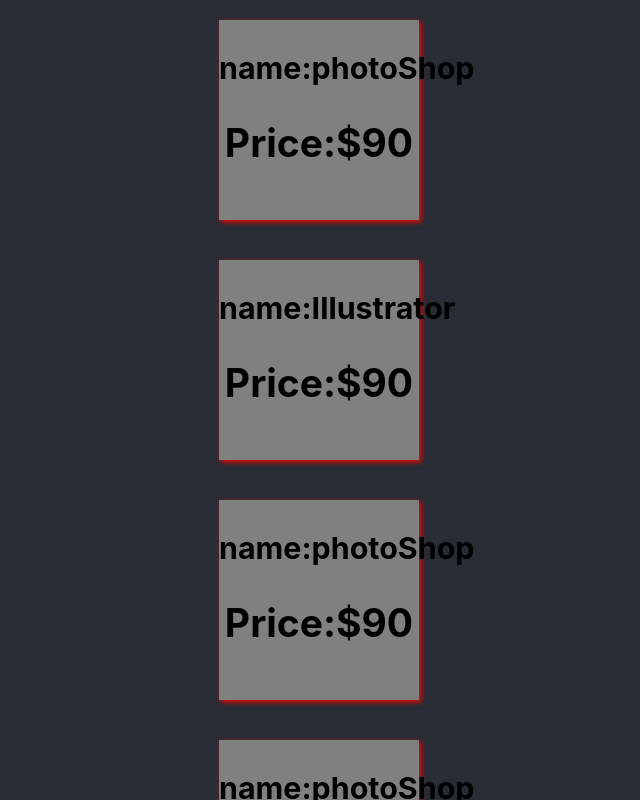
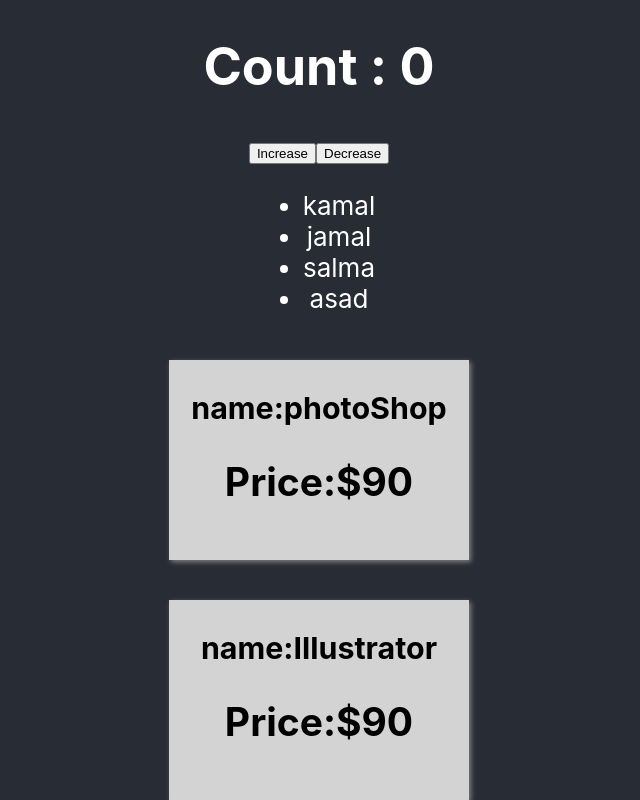
Before and after one commit to tania-developer/react-core-concenpt, a React (Create React App) app: page / in a window 1280 px wide. Shown: the top 800 px of the page, without its empty margins (321-961 px from the left). Built offline with nearby package versions, Linux system fonts and the light colour scheme.

Commit message:
handler increase and decrease

```diff
--- a/src/App.js
+++ b/src/App.js
@@ -1,8 +1,10 @@
 import logo from './logo.svg';
 import './App.css';
 import { getByPlaceholderText } from '@testing-library/react';
+import { useState } from 'react';
 
 function App() {
+  const friends = ['kamal','jamal','salma','asad']
   const products = [
     {name:'photoShop', price:'$90'},
     {name:'Illustrator', price:'$90'},
@@ -13,28 +15,41 @@
   return (
     <div className="App">
       <header className="App-header">
+        <Counter></Counter>
+        <ul>
+          {
+            friends.map(fname => <li>{fname}</li>)
+          }
+        </ul>
         {
           products.map(pd => <Product prod={pd}></Product>)
         }
-        {/* <Person name='Sakib'></Person>
-        <Person name='Sakib'></Person>
-        <Person name='Sakib'></Person>
-        <Person name='Sakib'></Person>
-        <Person name='Sakib'></Person> */}
+
       </header>
     </div>
   );
 }
 
+function Counter() {
+  const [count, setCount] = useState(0);
+  return(
+    <div>
+      <h1>Count : {count}</h1>
+      <button onClick={() => setCount(count + 1)}>Increase</button>
+      <button onClick={()=> setCount(count-1)}>Decrease</button>
+    </div>
+  )
+}
+
 function Product(props) {
   console.log(props);
   const productStyle={
-    width:'200px',
+    width:'300px',
     height:'200px',
-    backgroundColor:'gray',
-    boxShadow:'2px 2px 5px red',
+    backgroundColor:'lightgray',
+    boxShadow:'2px 2px 5px gray',
     color:'black',
-    margin:'20px'
+    margin:'20px',
   }
   const {name,price} = props.prod;
   console.log(name,price);
```
